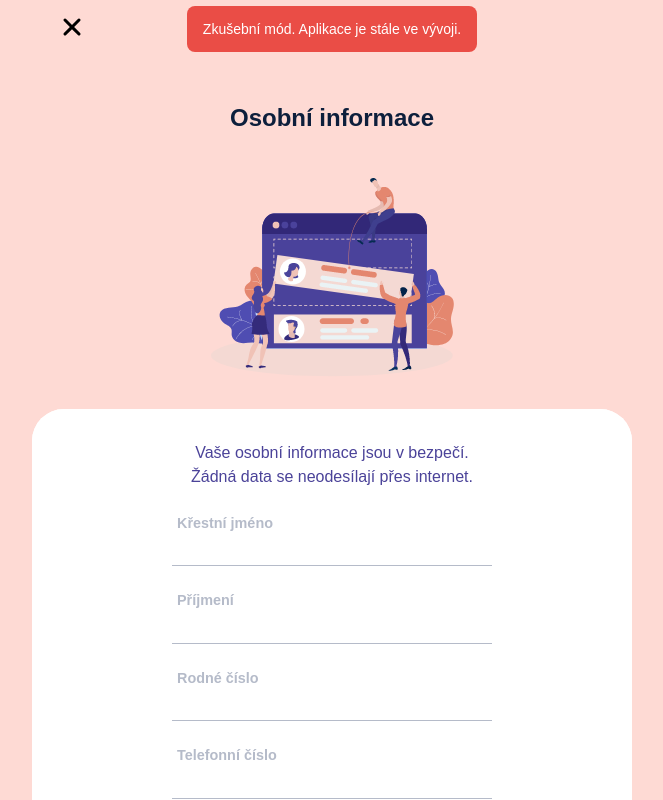
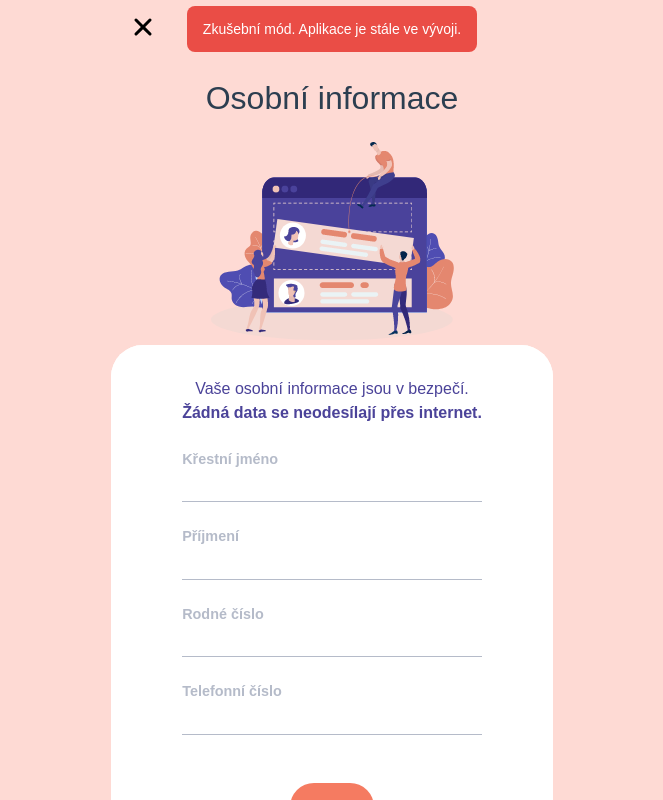
Before and after one commit to Smart-Triage/smart-triage, a Vue app: page /home in a window 1280 px wide. Both pictures are taken after a click on the button "Začít". Shown: the top 800 px of the page, without its empty margins (308-971 px from the left). Built offline with nearby package versions, Linux system fonts and the light colour scheme; what vue-head, vue-uuid would draw is missing.

Commit message:
Form.vue personal info page CSS updated

```diff
--- a/src/components/PatientForm.vue
+++ b/src/components/PatientForm.vue
@@ -3,7 +3,7 @@
     <div>
       <div class="info-box">
         <p>{{ $t('FORM.INFORMATION_IS_SAFE') }}</p>
-        <p>{{ $t('FORM.NO_DATA_IS_SENT_OVER_THE_INTERNET') }}</p>
+        <p><strong>{{ $t('FORM.NO_DATA_IS_SENT_OVER_THE_INTERNET') }}</strong></p>
       </div>
 
       <label class="floating-label"> {{ $t('FIRST_NAME') }}</label>
@@ -48,7 +48,7 @@
         @input="setPatientValueByKey('phoneNumber', $event.target.value)"
       />
     </div>
-    <button type="submit" class="link btn-primary">{{ $t('NEXT') }}</button>
+    <button type="submit" class="btn-primary mb-4">{{ $t('NEXT') }}</button>
   </form>
 </template>
 
@@ -80,20 +80,16 @@ export default {
 </script>
 
 <style lang="scss" scoped>
-@import '@/theme/variables.scss';
 @import '@/theme/general.scss';
 
 .container {
   display: flex;
   flex-direction: column;
-  align-self: flex-end;
-  width: 100vw;
   align-items: center;
-  margin: 0 auto;
   background-color: white;
   border-radius: 2em 2em 0 0;
-  max-width: 400px;
   padding: 0 0 2em 0;
+  padding: 0 2rem;
 
   .info-box {
     margin: 0 0 1rem 0;
@@ -113,18 +109,16 @@ export default {
     .floating-label {
       display: flex;
       align-self: flex-start;
-      margin: 0.5rem 0.5rem 0 0.5rem;
-      padding-left: 5px;
+      margin: 0.5rem 0 0 0;
       font-size: 0.9em;
       font-weight: 600;
       color: $secondary-text-color;
     }
 
     .form-input {
-      margin: 0 0.5rem 1rem 0.5rem;
-      padding-left: 5px;
+      margin: 0 0 1rem 0;
       height: 2rem;
-      width: 20rem;
+      width: 100%;
       outline: none;
       font: inherit;
       border-width: 0 0 1px 0;
--- a/src/components/Stepper.vue
+++ b/src/components/Stepper.vue
@@ -21,18 +21,17 @@
           >
         </template>
       </NavBar>
-
-      <div v-if="step.order === '0'" class="home-page-top-img">
-        <h1 class="page-title">{{ $t('FORM.PERSONAL_DETAILS') }}</h1>
-        <img src="@/assets/img/form-page-top.png" alt />
+      <div class="main-content form-content">
+        <div v-if="step.order === '0'" class="flex-auto flex flex-col items-center">
+          <h1 class="">{{ $t('FORM.PERSONAL_DETAILS') }}</h1>
+          <img class="my-1" src="@/assets/img/form-page-top.png" alt />
         </div>
-      <div v-if="step.order !== '0'" class="home-page-top-img">
-        <h1 class="page-title">{{ $t('FORM.QUESTIONNAIRE') }}</h1>
-        <img src="@/assets/img/form-page-top.png" alt />
+        <div v-if="step.order !== '0'" class="flex-auto">
+          <h1 class="">{{ $t('FORM.QUESTIONNAIRE') }}</h1>
         </div>
 
         <transition name="view" mode="out-in">
-        <div class="container">
+          <div class="flex-auto bg-white form-div w-full">
             <p v-if="step.order !== '0'" class="directions">
               {{ $t('FORM.ANSWER_A_FEW_QUESTIONS') }}
             </p>
@@ -65,7 +64,10 @@
               </button>
             </div>
 
-          <div v-if="step.answerType === 'slider'" class="slider-answer-slider">
+            <div
+              v-if="step.answerType === 'slider'"
+              class="slider-answer-slider"
+            >
               <div class="slider-value">{{ temperatureValue }}</div>
               <input
                 v-model="temperatureValue"
@@ -103,8 +105,9 @@
                 <input
                   :id="option.value"
                   v-model="
-                  answers[currentStepNum].find(op => op.value === option.value)
-                    .isChecked
+                    answers[currentStepNum].find(
+                      op => op.value === option.value
+                    ).isChecked
                   "
                   :value="option.value"
                   type="checkbox"
@@ -135,11 +138,15 @@
                 class="icon-button next"
                 @click="next(null)"
               >
-              <ion-icon name="chevron-forward-outline" size="large"></ion-icon>
+                <ion-icon
+                  name="chevron-forward-outline"
+                  size="large"
+                ></ion-icon>
               </button>
             </div>
           </div>
         </transition>
+      </div>
     </div>
   </div>
 </template>
@@ -342,8 +349,16 @@ export default {
 </script>
 
 <style scoped lang="scss">
-@import '@/theme/variables.scss';
 @import '@/theme/general.scss';
+
+.form-content {
+  justify-content: space-between;
+  width: calc(100% - 1rem);
+}
+
+.form-div {
+  border-radius: 2em 2em 0 0;
+}
 
 .hideCheckbox {
   // position: absolute;
@@ -354,19 +369,6 @@ export default {
 }
 
 .container {
-  min-height: 50vh;
-  display: flex;
-  flex-direction: column;
-  align-self: flex-end;
-  justify-content: space-between;
-  width: 100vw;
-  align-items: center;
-  margin: 0 auto;
-  background-color: white;
-  border-radius: 2em 2em 0 0;
-  max-width: 600px;
-  padding: 0 0 2em 0;
-
   .spacer {
     flex-grow: 1;
   }
@@ -509,26 +511,26 @@ export default {
   }
 }
 
-.main-container {
-  height: 100%;
-  min-height: 100vh;
-  @supports (-webkit-appearance: none) {
-    .os-android & {
-      min-height: calc(100vh - 56px);
-    }
-  }
-  display: flex;
-  flex-direction: column;
+/*.main-container {*/
+/*  height: 100%;*/
+/*  min-height: 100vh;*/
+/*  @supports (-webkit-appearance: none) {*/
+/*    .os-android & {*/
+/*      min-height: calc(100vh - 56px);*/
+/*    }*/
+/*  }*/
+/*  display: flex;*/
+/*  flex-direction: column;*/
 
-  .home-page-top-img {
-    display: flex;
-    flex-direction: column;
-    justify-content: center;
-    align-items: center;
-    flex: 2;
-    img {
-      margin: 0 0 2em 0;
-    }
-  }
-}
+/*  .home-page-top-img {*/
+/*    display: flex;*/
+/*    flex-direction: column;*/
+/*    justify-content: center;*/
+/*    align-items: center;*/
+/*    flex: 2;*/
+/*    img {*/
+/*      margin: 0 0 2em 0;*/
+/*    }*/
+/*  }*/
+/*}*/
 </style>
--- a/src/theme/general.scss
+++ b/src/theme/general.scss
@@ -15,6 +15,8 @@
   line-height: 1.5em;
   font-weight: 500;
   font-family: 'Titillium Web', sans-serif;
+  color: white;
+  @apply px-6 py-3;
 }
 
 .btn-secondary {
@@ -46,8 +48,8 @@ h2 {
   items-center
   justify-around
   max-w-md
-  h-screen
-  mx-2;
+  mx-2
+  h-full;
 }
 
 .card {
--- a/src/views/Form.vue
+++ b/src/views/Form.vue
@@ -22,5 +22,4 @@ export default {
 </script>
 
 <style scoped lang="scss">
-@import '@/theme/variables.scss';
 </style>
```
Lines whose indentation alone changed are shown as unchanged.
